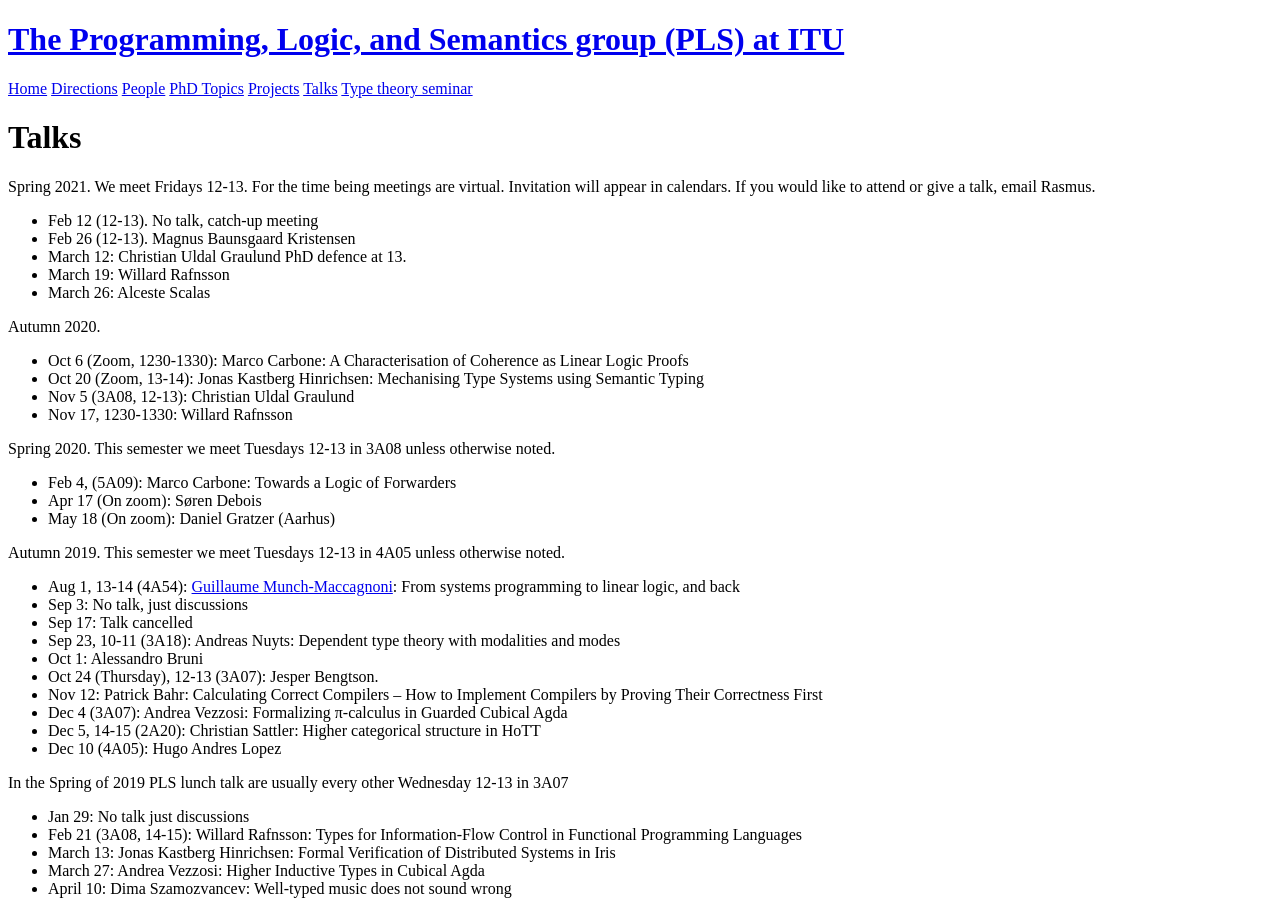
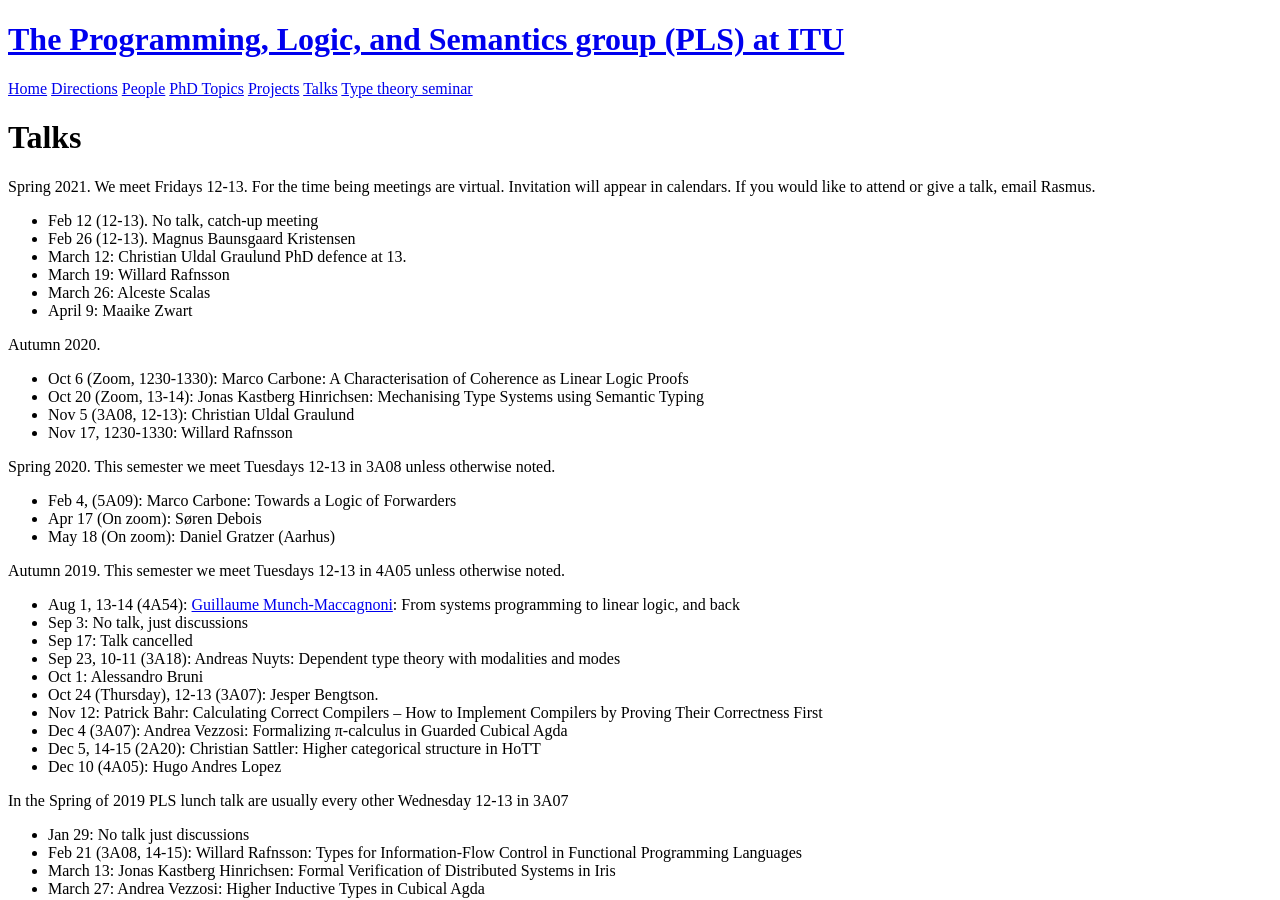
Before and after one commit to rmogelberg/pls.itu.dk, a Jekyll site: the page built from Talks.md, in a window 1280 px wide and 900 px high. Built offline with Jekyll 4.4.1, drawn with Linux system fonts in a browser that asks for light colours.

Commit message:
added talk

```diff
--- a/Talks.md
+++ b/Talks.md
@@ -9,6 +9,7 @@ Spring 2021. We meet Fridays 12-13. For the time being meetings are virtual. Inv
 - March 12: Christian Uldal Graulund PhD defence at 13.
 - March 19: Willard Rafnsson
 - March 26: Alceste Scalas
+- April 9: Maaike Zwart
 
 
 Autumn 2020.
```
